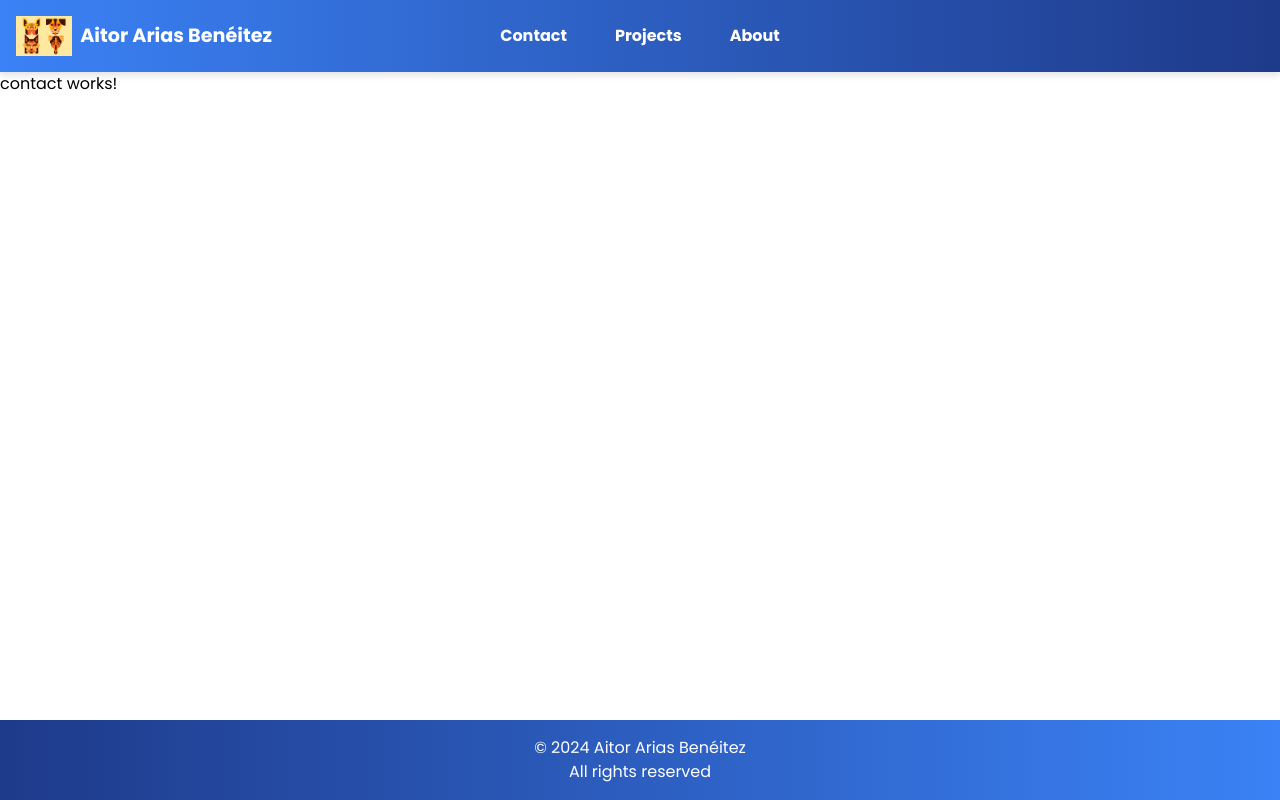
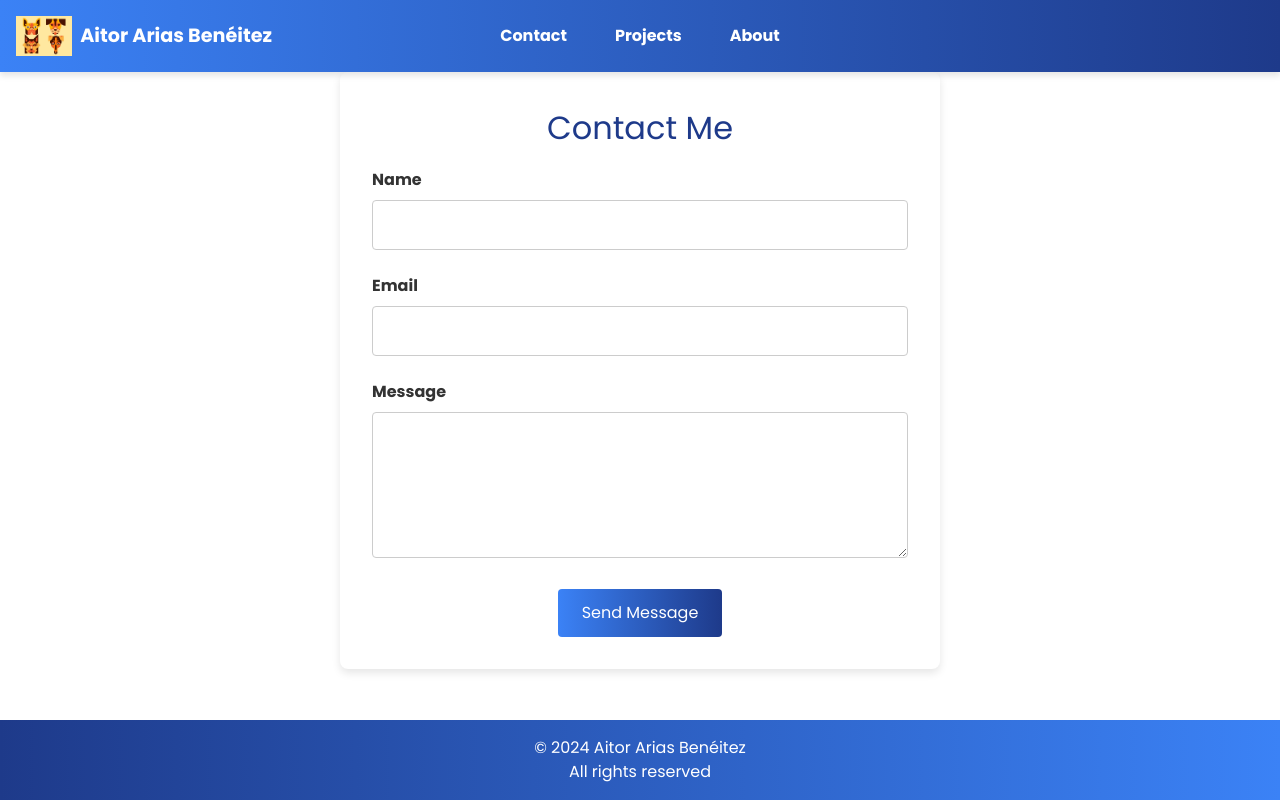
Before and after one commit to Aitooor/Portfolio, an Angular app: page /contact in a window 1280 px wide. Built offline with nearby package versions, Linux system fonts and the light colour scheme.

Commit message:
feat: created contact.component

```diff
--- a/package.json
+++ b/package.json
@@ -19,6 +19,7 @@
     "@angular/platform-browser-dynamic": "^18.2.0",
     "@angular/router": "^18.2.0",
     "@fortawesome/fontawesome-free": "^6.6.0",
+    "emailjs-com": "^3.2.0",
     "rxjs": "~7.8.0",
     "tslib": "^2.3.0",
     "zone.js": "~0.14.10"
--- a/src/app/app.module.ts
+++ b/src/app/app.module.ts
@@ -1,6 +1,7 @@
 import { NgModule } from '@angular/core';
 import { RouterModule } from '@angular/router';
 import { BrowserModule } from '@angular/platform-browser';
+import { FormsModule, ReactiveFormsModule } from '@angular/forms';
 import { MainPageComponent } from './main-page/main-page.component';
 import { routes } from './app.routes';
 
@@ -8,6 +9,8 @@ import { routes } from './app.routes';
   imports: [
     BrowserModule,
     RouterModule.forRoot(routes),
+    FormsModule,
+    ReactiveFormsModule,
     MainPageComponent
   ],
   providers: []
--- a/src/app/contact/contact.component.css
+++ b/src/app/contact/contact.component.css
@@ -0,0 +1,58 @@
+.contact-container {
+  max-width: 600px;
+  margin: 0 auto;
+  padding: 2rem;
+  background: #fff;
+  border-radius: 8px;
+  box-shadow: 0 4px 8px rgba(0, 0, 0, 0.1);
+  text-align: center;
+}
+
+.contact-container h2 {
+  font-size: 2rem;
+  margin-bottom: 1rem;
+  color: #1e3a8a;
+}
+
+.form-group {
+  margin-bottom: 1.5rem;
+  text-align: left;
+}
+
+.form-group label {
+  display: block;
+  margin-bottom: 0.5rem;
+  font-weight: bold;
+  color: #333;
+}
+
+.form-group input,
+.form-group textarea {
+  width: 100%;
+  padding: 0.75rem;
+  border: 1px solid #ccc;
+  border-radius: 4px;
+  font-size: 1rem;
+}
+
+.form-group input:focus,
+.form-group textarea:focus {
+  border-color: #3b82f6;
+  outline: none;
+}
+
+button {
+  padding: 0.75rem 1.5rem;
+  background: linear-gradient(to left, #1e3a8a, #3b82f6);
+  color: white;
+  border: none;
+  border-radius: 4px;
+  cursor: pointer;
+  font-size: 1rem;
+  transition: background-color 0.3s, transform 0.3s;
+}
+
+button:hover {
+  background: linear-gradient(to right, #1e3a8a, #2563eb);
+  transform: translateY(-2px);
+}
--- a/src/app/contact/contact.component.html
+++ b/src/app/contact/contact.component.html
@@ -1 +1,18 @@
-<p>contact works!</p>
+<div class="contact-container">
+  <h2>Contact Me</h2>
+  <form (ngSubmit)="sendMessage()">
+    <div class="form-group">
+      <label for="name">Name</label>
+      <input type="text" id="name" name="name" [(ngModel)]="name" required>
+    </div>
+    <div class="form-group">
+      <label for="email">Email</label>
+      <input type="email" id="email" name="email" [(ngModel)]="email" required>
+    </div>
+    <div class="form-group">
+      <label for="message">Message</label>
+      <textarea id="message" name="message" rows="5" [(ngModel)]="message" required></textarea>
+    </div>
+    <button type="submit">Send Message</button>
+  </form>
+</div>
--- a/src/app/contact/contact.component.ts
+++ b/src/app/contact/contact.component.ts
@@ -1,12 +1,33 @@
 import { Component } from '@angular/core';
+import emailjs, { EmailJSResponseStatus } from 'emailjs-com';
+import { FormsModule } from '@angular/forms';
 
 @Component({
   selector: 'app-contact',
   standalone: true,
-  imports: [],
+  imports: [
+    FormsModule
+  ],
   templateUrl: './contact.component.html',
-  styleUrl: './contact.component.css'
+  styleUrls: ['./contact.component.css']
 })
 export class ContactComponent {
+  name: string = '';
+  email: string = '';
+  message: string = '';
 
+  sendMessage() {
+    const templateParams = {
+      from_name: this.name,
+      from_email: this.email,
+      message: this.message
+    };
+
+    emailjs.send('service_p2j1frw', 'template_k4cmbea', templateParams, '6UX-aw7PwIIZ_5cR3')
+      .then((response: EmailJSResponseStatus) => {
+        console.log('Email sent successfully!', response.status, response.text);
+      }, (error) => {
+        console.error('Failed to send email.', error);
+      });
+  }
 }
```
